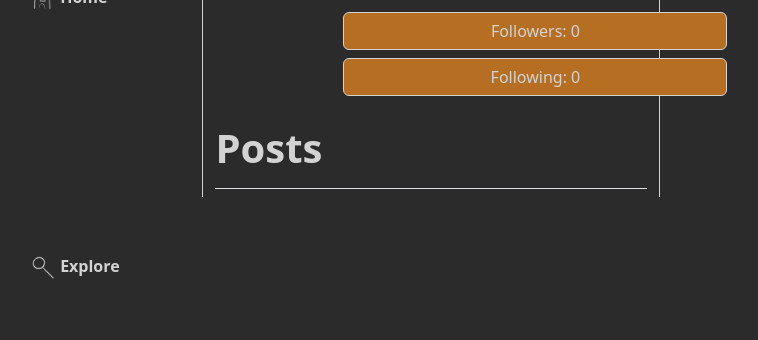
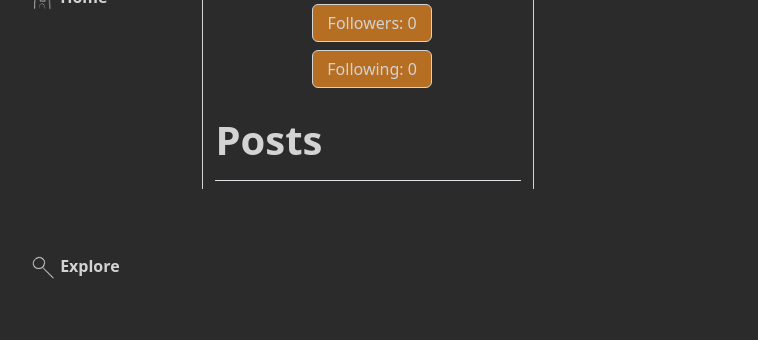
Before and after one commit to muni106/web-proj, a PHP site: page /userProfile.php?user_id=1 in a window 1280 px wide. Shown: the part 80-420 px from the top of the page, without its empty margins (200-958 px from the left). Run offline with PHP 8.4, Linux system fonts and the light colour scheme; the visitor is signed in with stand-in values (Sample User, id 1); data comes from the database, SQL or seed files in the repository; data that the repository does not hold is empty.

Commit message:
Fix buttons overflow

```diff
--- a/my_web_pages/userProfile.php
+++ b/my_web_pages/userProfile.php
@@ -80,8 +80,8 @@
                     <h1 id="profileNickname"><?php echo ($user_info["username"]) ?></h1>
                     <p class="lh-sm"><?php echo ($user_info["bio"]) ?></p>
                     <div>
-                        <a id="followersBtn" href='followers.php?user_id=<?php echo($user_info["id"]); ?>' class="btn m-1 followButton">Followers: <?php echo ($user_info["followers"]) ?></a>
-                        <a id="followingBtn" href='following.php?user_id=<?php echo($user_info["id"]); ?>' class="btn m-1 followButton">Following: <?php echo ($user_info["followings"]) ?></a>
+                        <a id="followersBtn" href='followers.php?user_id=<?php echo($user_info["id"]); ?>' class="btn m-1 followButton w-100">Followers: <?php echo ($user_info["followers"]) ?></a>
+                        <a id="followingBtn" href='following.php?user_id=<?php echo($user_info["id"]); ?>' class="btn m-1 followButton w-100">Following: <?php echo ($user_info["followings"]) ?></a>
                     </div>
                 </div>
                 <?php
```
